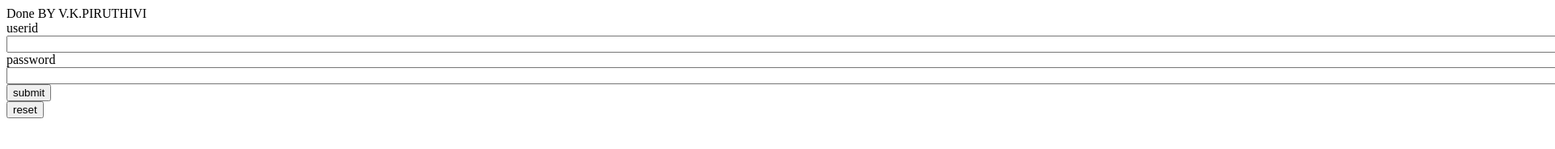
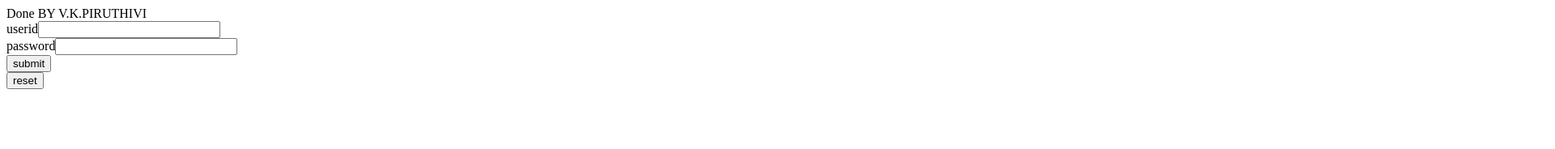
Before and after one commit to shathish-surya/techgig, a plain HTML site: page login.html in a window 1280 px wide. Shown: the top 184 px of the page at 81% size, 1920 px wide, since content can reach past the window. Drawn offline with Linux system fonts and the light colour scheme.

Commit message:
Update login.html

```diff
--- a/login.html
+++ b/login.html
@@ -5,8 +5,8 @@
   <body>
     <p1> Done BY V.K.PIRUTHIVI </P1>
     <form >
-      userid<input type="text" size=250 ><br>
-      password<input type="password" size=250><br>
+      userid<input type="text" size=25 ><br>
+      password<input type="password" size=25><br>
       <input type="submit" value="submit"><br>
       <input type="reset" value="reset"><br>
     </form>
```
